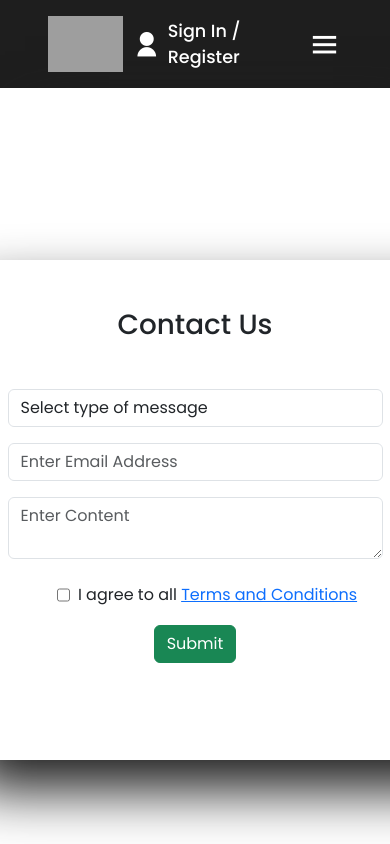
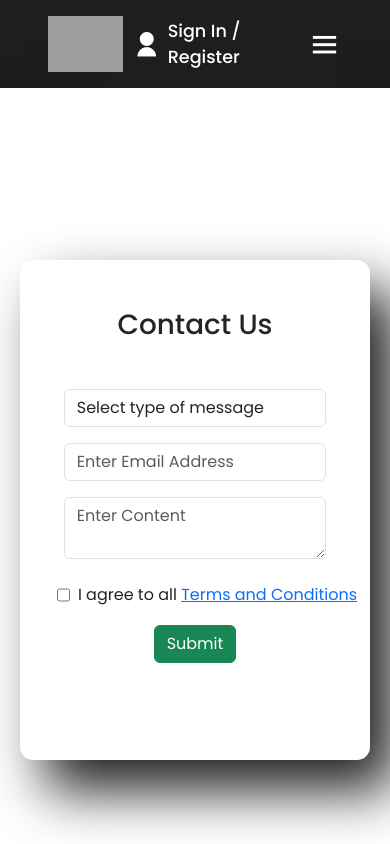
Before and after one commit to AyushTripathi12103634/squad_script, a React (Create React App) app in the folder client/: page /contact in a window 390 px wide. Shown: the top 844 px of the page. Built offline with nearby package versions, Linux system fonts and the light colour scheme; grey boxes are pictures that could not be loaded.

Commit message:
added responsiveness to contact page

```diff
--- a/client/src/Pages/Contact.css
+++ b/client/src/Pages/Contact.css
@@ -24,3 +24,15 @@
     display: flex;
     justify-content: center;
 }
+@media (max-width: 576px){
+    .contact-content{
+        height: 500px;
+        width: 400px;
+    }
+}
+@media (max-width: 414px){
+    .contact-content{
+        height: 500px;
+        width: 350px;
+    }
+}
```
